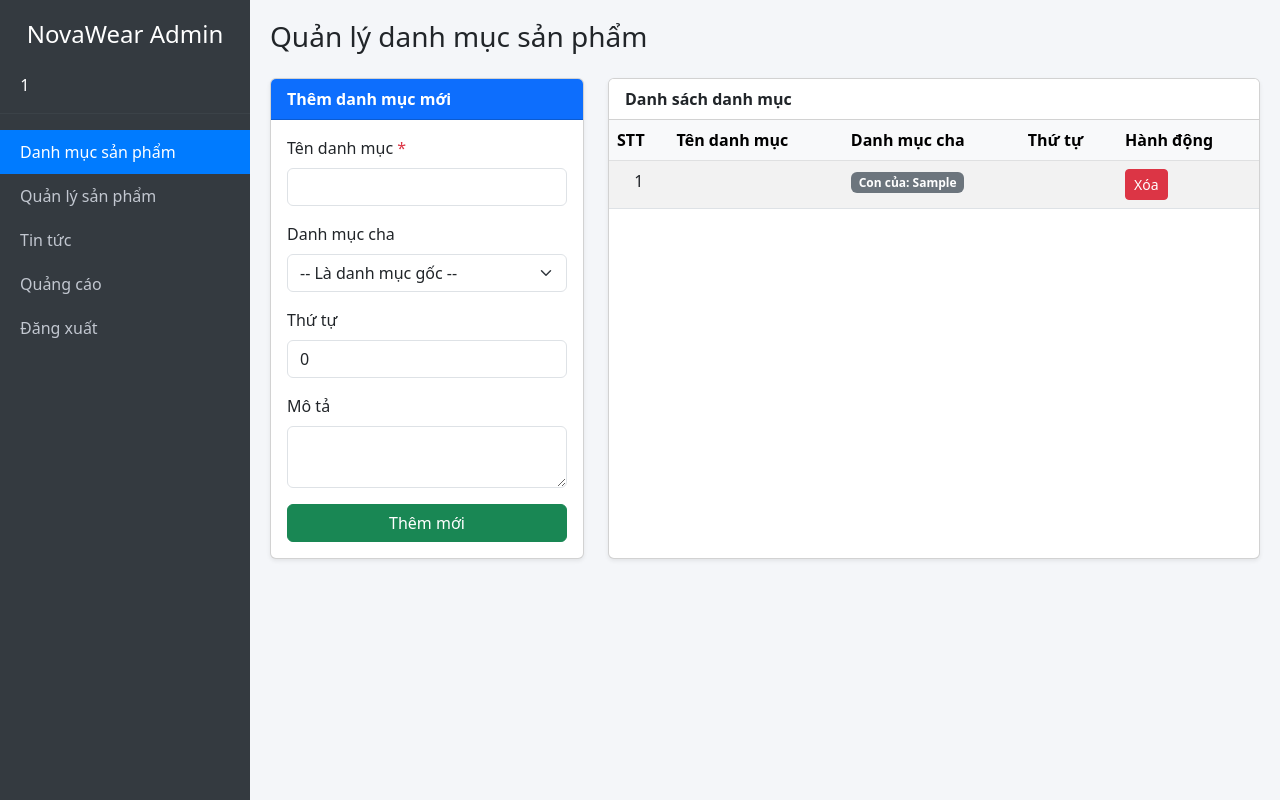
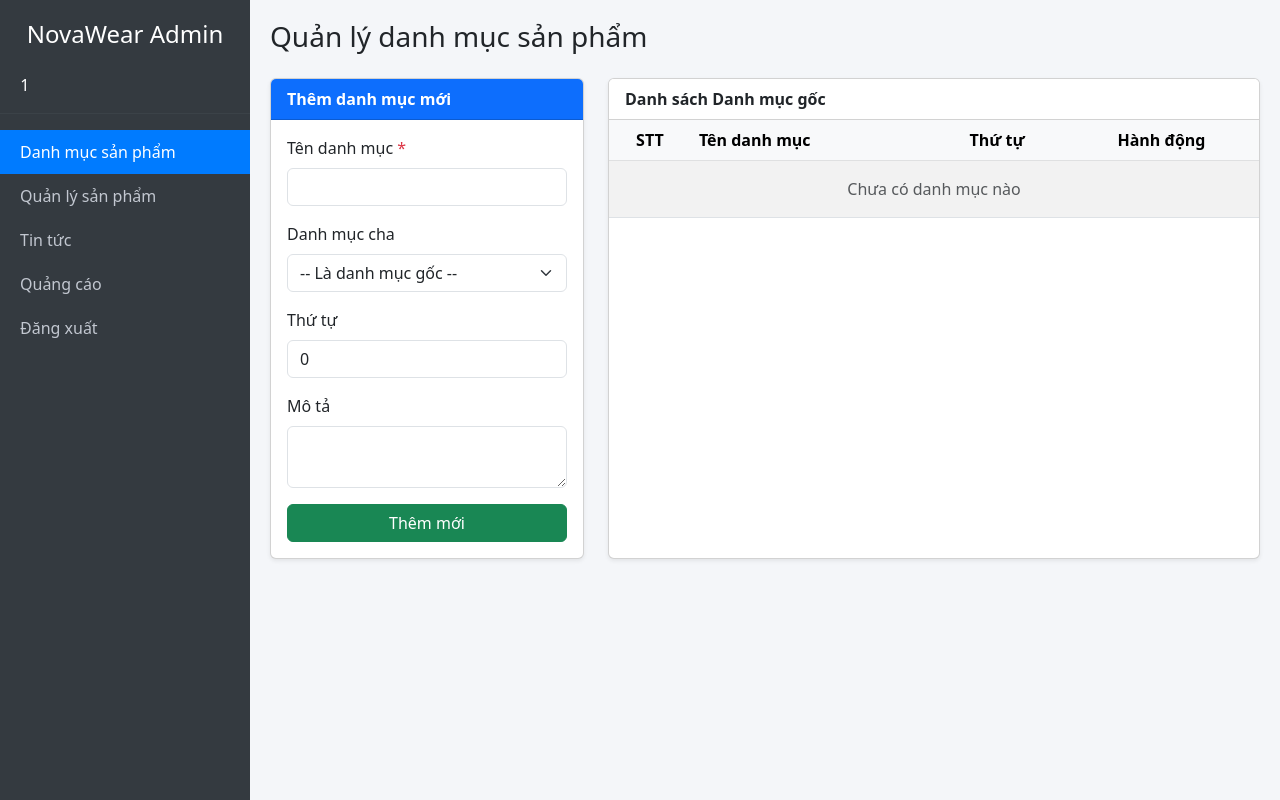
Before and after one commit to A-Vuu/DoAn, a PHP site: page /admin/category.php in a window 1280 px wide. Run offline with PHP 8.4, Linux system fonts and the light colour scheme; the visitor is signed in with stand-in values (Sample User, id 1); tables that the repository leaves empty or names only in its code hold one stand-in row (values such as "Sample post"); data that the repository does not hold is empty.

Commit message:
sửa lại danhmucsanpham

```diff
--- a/admin/category.php
+++ b/admin/category.php
@@ -1,334 +1,229 @@
 <?php
-
 session_start();
-
 require_once '../config.php';
 
 // 1. Kiểm tra đăng nhập
-
 if (!isset($_SESSION['admin_login'])) {
-
     header("Location: login.php");
-
     exit();
-
 }
 
-
-
-// 2. Xử lý thêm mới
-
+// 2. Xử lý thêm mới (Giữ nguyên)
 $msg = "";
-
 $error = "";
 
-
-
 if (isset($_POST['add_category'])) {
-
     $ten = $_POST['ten_danhmuc'];
-
     $thutu = $_POST['thutu'];
-
     $mota = $_POST['mota'];
-
     $cha = ($_POST['danhmuc_cha'] == 0) ? "NULL" : $_POST['danhmuc_cha'];
 
-
-
     $sql = "INSERT INTO DanhMucSanPham (TenDanhMuc, IdDanhMucCha, ThuTuHienThi, MoTa)
-
             VALUES ('$ten', $cha, '$thutu', '$mota')";
 
-
-
     if (mysqli_query($conn, $sql)) {
-
         $msg = "Thêm danh mục thành công!";
-
     } else {
-
         $error = "Lỗi: " . mysqli_error($conn);
-
     }
-
 }
 
-
-
-// 3. Xử lý xóa
-
+// 3. Xử lý xóa (Giữ nguyên)
 if (isset($_GET['delete'])) {
-
     $id = $_GET['delete'];
-
     mysqli_query($conn, "DELETE FROM DanhMucSanPham WHERE Id = $id");
 
+    // Xóa xong thì quay lại trang danh sách (giữ nguyên trạng thái parent nếu có thì tốt hơn, nhưng để đơn giản ta về trang gốc)
     header("Location: category.php");
-
     exit();
-
 }
 
+// =================================================================
+// 4. Lấy dữ liệu (PHẦN SỬA ĐỔI QUAN TRỌNG)
+// =================================================================
 
+// Kiểm tra xem người dùng đang muốn xem danh mục con của ai
+$parentId = isset($_GET['parent_id']) ? intval($_GET['parent_id']) : 0;
+$parentInfo = null;
 
-// 4. Lấy dữ liệu
+if ($parentId == 0) {
+    // TRƯỜNG HỢP 1: Lấy danh mục GỐC (Cha)
+    // Chỉ lấy những dòng mà IdDanhMucCha là NULL hoặc = 0
+    $sqlList = "SELECT * FROM DanhMucSanPham
+                WHERE IdDanhMucCha IS NULL OR IdDanhMucCha = 0
+                ORDER BY ThuTuHienThi ASC";
+} else {
+    // TRƯỜNG HỢP 2: Lấy danh mục CON
+    // Lấy thông tin của cha để hiển thị tiêu đề
+    $rsParent = mysqli_query($conn, "SELECT TenDanhMuc FROM DanhMucSanPham WHERE Id = $parentId");
+    $parentInfo = mysqli_fetch_assoc($rsParent);
 
-$sqlList = "SELECT d1.*, d2.TenDanhMuc AS TenCha
-
-            FROM DanhMucSanPham d1
-
-            LEFT JOIN DanhMucSanPham d2 ON d1.IdDanhMucCha = d2.Id
-
-            ORDER BY d1.ThuTuHienThi ASC";
+    // Lấy danh sách con
+    $sqlList = "SELECT * FROM DanhMucSanPham
+                WHERE IdDanhMucCha = $parentId
+                ORDER BY ThuTuHienThi ASC";
+}
 
 $categories = mysqli_query($conn, $sqlList);
 
-
-
-$catDropdown = mysqli_query($conn, "SELECT * FROM DanhMucSanPham WHERE IdDanhMucCha IS NULL");
-
+// Lấy danh sách cho Dropdown thêm mới (Vẫn cần lấy tất cả danh mục cha)
+$catDropdown = mysqli_query($conn, "SELECT * FROM DanhMucSanPham WHERE IdDanhMucCha IS NULL OR IdDanhMucCha = 0");
 ?>
 
-
-
 <!DOCTYPE html>
-
 <html lang="vi">
-
 <head>
-
     <meta charset="UTF-8">
-
     <title>Quản lý danh mục</title>
-
     <link href="https://cdn.jsdelivr.net/npm/bootstrap@5.3.0/dist/css/bootstrap.min.css" rel="stylesheet">
-
     <link rel="stylesheet" href="css/style.css">
-
+    <link rel="stylesheet" href="https://cdnjs.cloudflare.com/ajax/libs/font-awesome/6.0.0/css/all.min.css">
 </head>
-
 <body>
 
-
-
     <div class="sidebar">
-
         <h4 class="text-center mb-4">NovaWear Admin</h4>
-
         <div class="px-3 mb-3">
-
-            <img> <?php echo $_SESSION['admin_name']; ?>
-
-            <!-- <img src="https://via.placeholder.com/30" class="img-circle"> <?php echo $_SESSION['admin_name']; ?> -->
-
+             <img> <?php echo isset($_SESSION['admin_name']) ? $_SESSION['admin_name'] : 'Admin'; ?>
         </div>
-
         <hr style="border-color: #4f5962;">
-
         <nav>
-
-            <!-- <a href="index.php">Trang chủ</a> -->
-
             <a href="category.php" class="active">Danh mục sản phẩm</a>
-
             <a href="product/product.php" >Quản lý sản phẩm</a>
-
             <a href="news/news.php">Tin tức</a>
             <a href="banner/banner.php">Quảng cáo</a>
-
             <a href="logout.php">Đăng xuất</a>
-
         </nav>
-
     </div>
 
-
-
     <div class="main-content">
-
         <h3 class="mb-4">Quản lý danh mục sản phẩm</h3>
 
-
-
         <?php if($msg != "") { echo "<div class='alert alert-success'>$msg</div>"; } ?>
-
         <?php if($error != "") { echo "<div class='alert alert-danger'>$error</div>"; } ?>
 
-
-
         <div class="row">
-
             <div class="col-md-4">
-
                 <div class="card shadow-sm">
-
                     <div class="card-header bg-primary text-white"><strong>Thêm danh mục mới</strong></div>
-
                     <div class="card-body">
-
                         <form method="POST">
+                            <div class="mb-3">
+                                <label class="form-label">Tên danh mục <span class="text-danger">*</span></label>
+                                <input type="text" name="ten_danhmuc" class="form-control" required>
+                            </div>
 
                             <div class="mb-3">
-
-                                <label class="form-label">Tên danh mục <span class="text-danger">*</span></label>
-
-                                <input type="text" name="ten_danhmuc" class="form-control" required>
-
+                                <label class="form-label">Danh mục cha</label>
+                                <select name="danhmuc_cha" class="form-select">
+                                    <option value="0">-- Là danh mục gốc --</option>
+                                    <?php
+                                    // Reset pointer vì đã dùng ở trên nếu cần, hoặc query lại.
+                                    // Ở đây biến $catDropdown độc lập nên dùng thoải mái
+                                    if(mysqli_num_rows($catDropdown) > 0){
+                                        mysqli_data_seek($catDropdown, 0); // Reset về đầu
+                                        while($c = mysqli_fetch_assoc($catDropdown)) {
+                                            // Tự động chọn danh mục cha nếu đang ở trang chi tiết
+                                            $selected = ($parentId == $c['Id']) ? 'selected' : '';
+                                    ?>
+                                            <option value="<?php echo $c['Id']; ?>" <?php echo $selected; ?>>
+                                                <?php echo $c['TenDanhMuc']; ?>
+                                            </option>
+                                    <?php
+                                        }
+                                    }
+                                    ?>
+                                </select>
                             </div>
 
-
+                            <div class="mb-3">
+                                <label class="form-label">Thứ tự</label>
+                                <input type="number" name="thutu" class="form-control" value="0">
+                            </div>
 
                             <div class="mb-3">
-
-                                <label class="form-label">Danh mục cha</label>
-
-                                <select name="danhmuc_cha" class="form-select">
-
-                                    <option value="0">-- Là danh mục gốc --</option>
-
-                                    <?php while($c = mysqli_fetch_assoc($catDropdown)) { ?>
-
-                                        <option value="<?php echo $c['Id']; ?>"><?php echo $c['TenDanhMuc']; ?></option>
-
-                                    <?php } ?>
-
-                                </select>
-
+                                <label class="form-label">Mô tả</label>
+                                <textarea name="mota" class="form-control" rows="2"></textarea>
                             </div>
 
+                            <button type="submit" name="add_category" class="btn btn-success w-100">Thêm mới</button>
+                        </form>
+                    </div>
+                </div>
+            </div>
 
+            <div class="col-md-8">
+                <div class="card shadow-sm">
+                    <div class="card-header bg-white d-flex justify-content-between align-items-center">
+                        <div>
+                            <?php if ($parentId == 0): ?>
+                                <strong>Danh sách Danh mục gốc</strong>
+                            <?php else: ?>
+                                <strong>Danh mục con của: <span class="text-primary"><?php echo $parentInfo['TenDanhMuc']; ?></span></strong>
+                            <?php endif; ?>
+                        </div>
 
-                            <div class="mb-3">
-
-                                <label class="form-label">Thứ tự</label>
-
-                                <input type="number" name="thutu" class="form-control" value="0">
-
-                            </div>
-
-
-
-                            <div class="mb-3">
-
-                                <label class="form-label">Mô tả</label>
-
-                                <textarea name="mota" class="form-control" rows="2"></textarea>
-
-                            </div>
-
-
-
-                            <button type="submit" name="add_category" class="btn btn-success w-100">Thêm mới</button>
-
-                        </form>
-
+                        <?php if ($parentId != 0): ?>
+                            <a href="category.php" class="btn btn-sm btn-secondary">
+                                <i class="fa-solid fa-arrow-left"></i> Quay lại
+                            </a>
+                        <?php endif; ?>
                     </div>
 
-                </div>
-
-            </div>
-
-
-
-            <div class="col-md-8">
-
-                <div class="card shadow-sm">
-
-                    <div class="card-header bg-white"><strong>Danh sách danh mục</strong></div>
-
                     <div class="card-body p-0">
-
                         <table class="table table-striped table-hover mb-0">
-
                             <thead class="table-light">
-
                                 <tr>
-
-                                    <th>STT</th>
-
+                                    <th class="text-center">STT</th>
                                     <th>Tên danh mục</th>
-
-                                    <th>Danh mục cha</th>
-
-                                    <th>Thứ tự</th>
-
-                                    <th>Hành động</th>
-
+                                    <th class="text-center">Thứ tự</th>
+                                    <th class="text-center">Hành động</th>
                                 </tr>
-
                             </thead>
-
                             <tbody>
-
                                 <?php
-
                                 $stt = 1;
-
-                                while($row = mysqli_fetch_assoc($categories)) {
-
+                                if (mysqli_num_rows($categories) > 0) {
+                                    while($row = mysqli_fetch_assoc($categories)) {
                                 ?>
-
                                 <tr>
-
                                     <td class="text-center"><?php echo $stt++; ?></td>
-
                                     <td>
-
                                         <strong><?php echo $row['TenDanhMuc']; ?></strong><br>
-
                                         <small class="text-muted"><?php echo $row['MoTa']; ?></small>
-
-                                    </td>
-
-                                    <td>
-
-                                        <?php
-
-                                        if ($row['TenCha']) {
-
-                                            echo "<span class='badge bg-secondary'>Con của: ".$row['TenCha']."</span>";
-
-                                        } else {
-
-                                            echo "<span class='badge bg-info text-dark'>Gốc</span>";
-
-                                        }
-
-                                        ?>
-
                                     </td>
 
                                     <td class="text-center"><?php echo $row['ThuTuHienThi']; ?></td>
 
-                                    <td>
+                                    <td class="text-center">
+
+                                        <?php if ($parentId == 0): ?>
+                                            <a href="category.php?parent_id=<?php echo $row['Id']; ?>"
+                                               class="btn btn-sm btn-info text-white me-1">
+                                                <i class="fa-solid fa-list"></i> Chi tiết
+                                            </a>
+                                        <?php endif; ?>
 
                                         <a href="category.php?delete=<?php echo $row['Id']; ?>"
-
                                            class="btn btn-sm btn-danger"
-
-                                           onclick="return confirm('Xóa danh mục này?');">Xóa</a>
-
+                                           onclick="return confirm('Xóa danh mục này?');">
+                                            <i class="fa-solid fa-trash"></i> Xóa
+                                        </a>
                                     </td>
-
                                 </tr>
-
-                                <?php } ?>
-
+                                <?php
+                                    }
+                                } else {
+                                    echo "<tr><td colspan='4' class='text-center py-3 text-muted'>Chưa có danh mục nào</td></tr>";
+                                }
+                                ?>
                             </tbody>
-
                         </table>
-
                     </div>
-
                 </div>
-
             </div>
-
         </div>
-
     </div>
 
 </body>
-
 </html>
```
Also changed, not shown: uploads/1765338149_Screenshot 2025-12-10 104053.png (added), uploads/1765339011_Screenshot 2025-12-10 105630.png (added), uploads/1765339082_Screenshot 2025-12-10 105741.png (added), uploads/1765339138_Screenshot 2025-12-10 105818.png (added), uploads/1765339187_Screenshot 2025-12-10 105909.png (added), uploads/1765339235_Screenshot 2025-12-10 110006.png (added), uploads/1765339262_Screenshot 2025-12-10 110046.png (added), uploads/1765339345_Screenshot 2025-12-10 110154.png (added).
